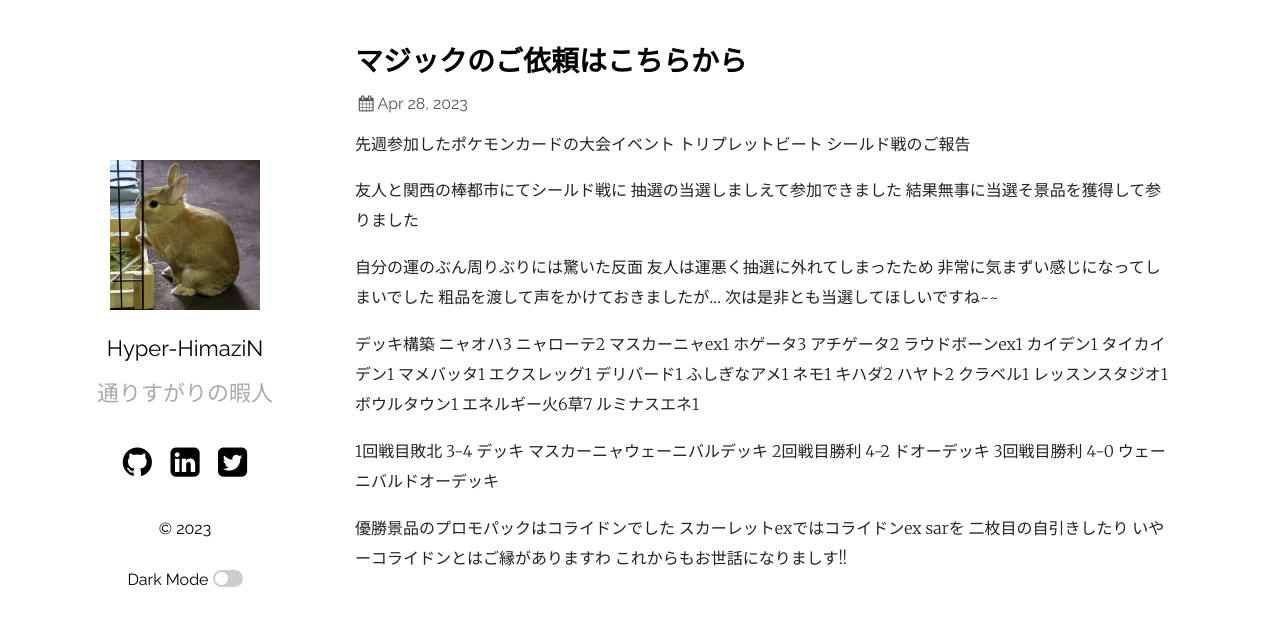
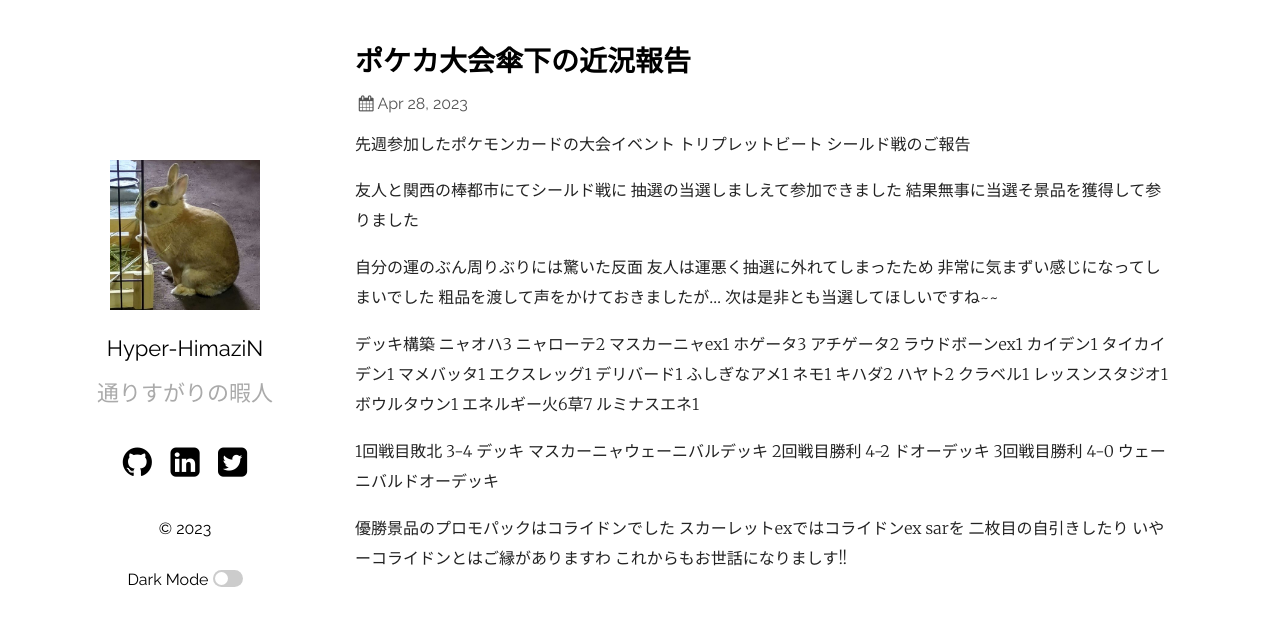
Before and after one commit to S-All11/S-All11.github.io, a Jekyll site: the page built from _posts/2023-04-28-Test3.md, in a window 1280 px wide. Shown: the top 626 px of the page. Built offline with Jekyll 4.4.1, drawn with Linux system fonts in a browser that asks for light colours.

Commit message:
ページ名更新

```diff
--- a/_posts/2023-04-28-Test3.md
+++ b/_posts/2023-04-28-Test3.md
@@ -1,6 +1,6 @@
 ---
 layout: post
-title: "マジックのご依頼はこちらから"
+title: "ポケカ大会傘下の近況報告"
 date:   2023-04-28 13:30:00 +0900
 categories:
 ---
```
